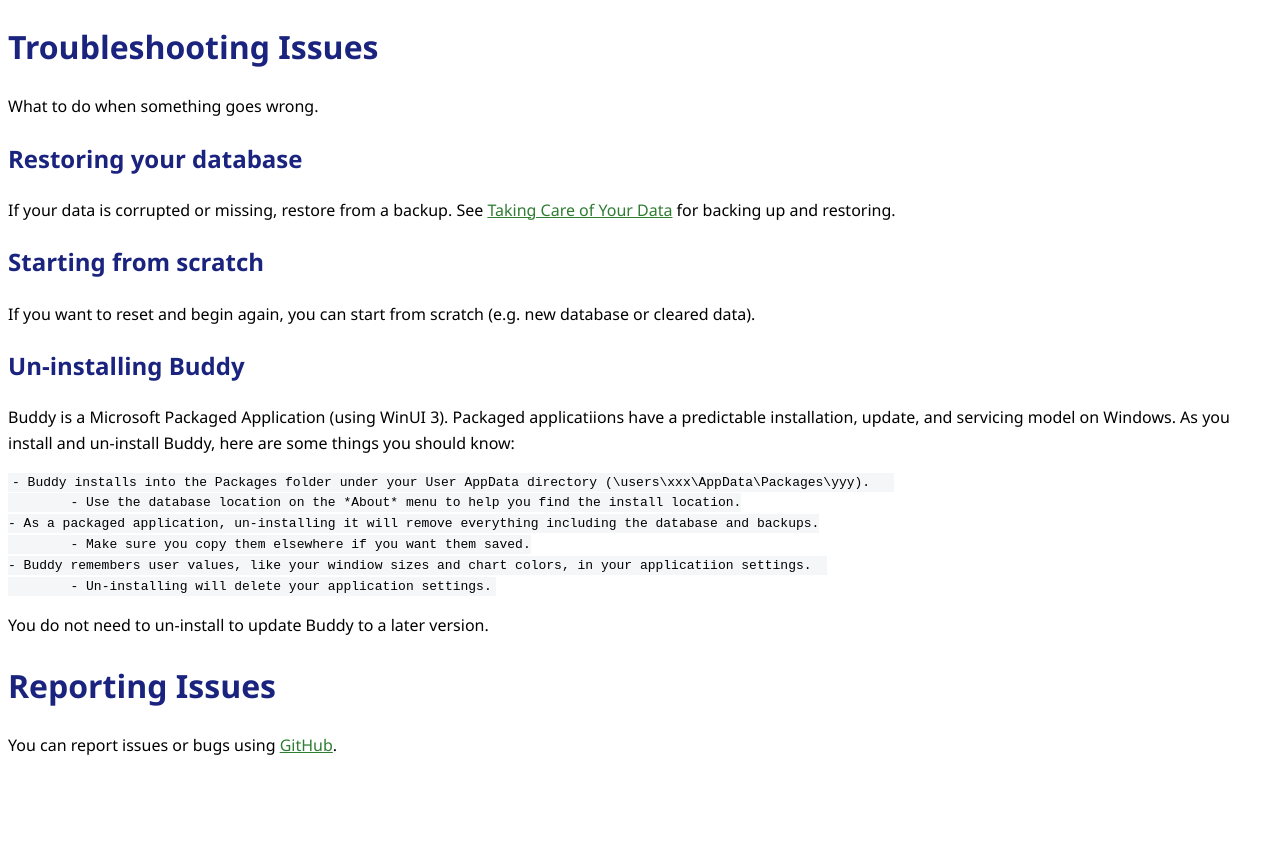
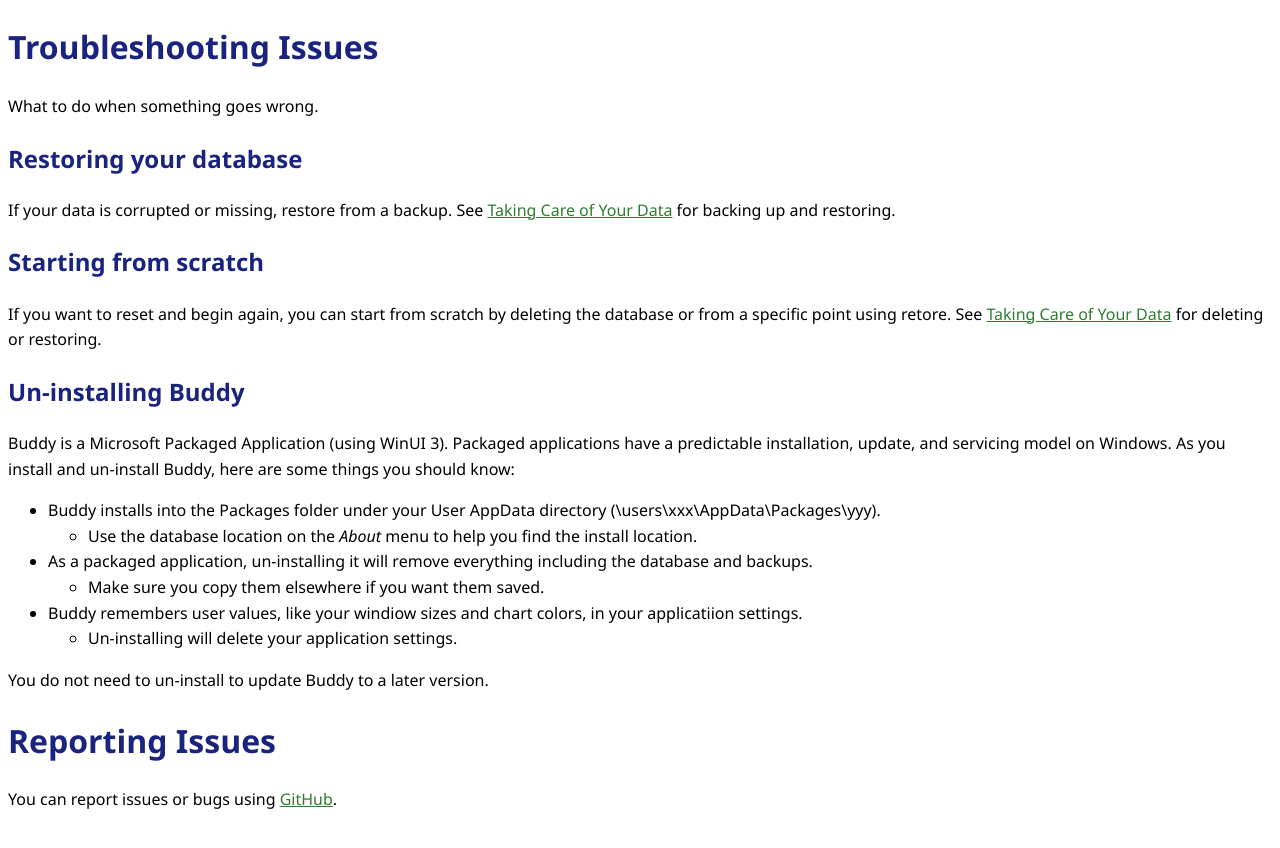
Before and after one commit to chudave1/Buddy-the-Budget-Helper-Release, a Jekyll site: the page built from docs/troubleshooting.md, in a window 1280 px wide. Shown: the top 848 px of the page. Built offline with Jekyll 4.4.1, drawn with Linux system fonts in a browser that asks for light colours.

Commit message:
Update troubleshooting documentation for Buddy
Clarified instructions for resetting and un-installing Buddy, including details on database handling and application settings.

```diff
--- a/docs/troubleshooting.md
+++ b/docs/troubleshooting.md
@@ -9,17 +9,17 @@ What to do when something goes wrong.
 If your data is corrupted or missing, restore from a backup. See [Taking Care of Your Data](taking-care-of-data.md) for backing up and restoring.
 
 ## Starting from scratch
-If you want to reset and begin again, you can start from scratch (e.g. new database or cleared data).
+If you want to reset and begin again, you can start from scratch by deleting the database or from a specific point using retore.  See [Taking Care of Your Data](taking-care-of-data.md) for deleting or restoring.
 
 ## Un-installing Buddy
-Buddy is a Microsoft Packaged Application (using WinUI 3). Packaged applicatiions have a predictable installation, update, and servicing model on Windows.  As you install and un-install Buddy, here are some things you should know:
+Buddy is a Microsoft Packaged Application (using WinUI 3). Packaged applications have a predictable installation, update, and servicing model on Windows.  As you install and un-install Buddy, here are some things you should know:
 
-	- Buddy installs into the Packages folder under your User AppData directory (\users\xxx\AppData\Packages\yyy).
-		- Use the database location on the *About* menu to help you find the install location.
-	- As a packaged application, un-installing it will remove everything including the database and backups.
-		- Make sure you copy them elsewhere if you want them saved.
-	- Buddy remembers user values, like your windiow sizes and chart colors, in your applicatiion settings.
-		- Un-installing will delete your application settings.
+- Buddy installs into the Packages folder under your User AppData directory (\users\xxx\AppData\Packages\yyy).
+	- Use the database location on the *About* menu to help you find the install location.
+- As a packaged application, un-installing it will remove everything including the database and backups.
+	- Make sure you copy them elsewhere if you want them saved.
+- Buddy remembers user values, like your windiow sizes and chart colors, in your applicatiion settings.
+	- Un-installing will delete your application settings.
 
 You do not need to un-install to update Buddy to a later version.
 
```
